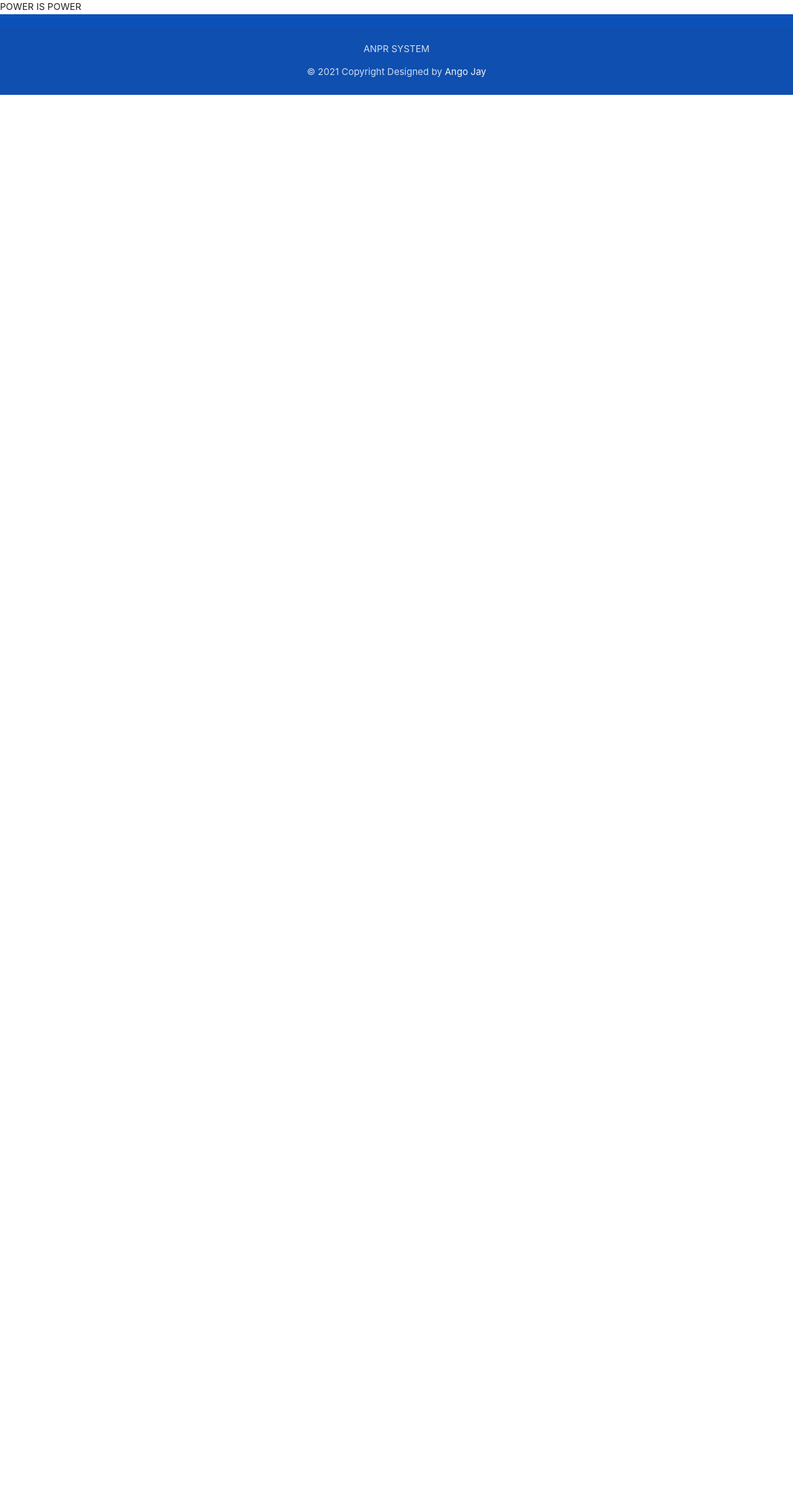
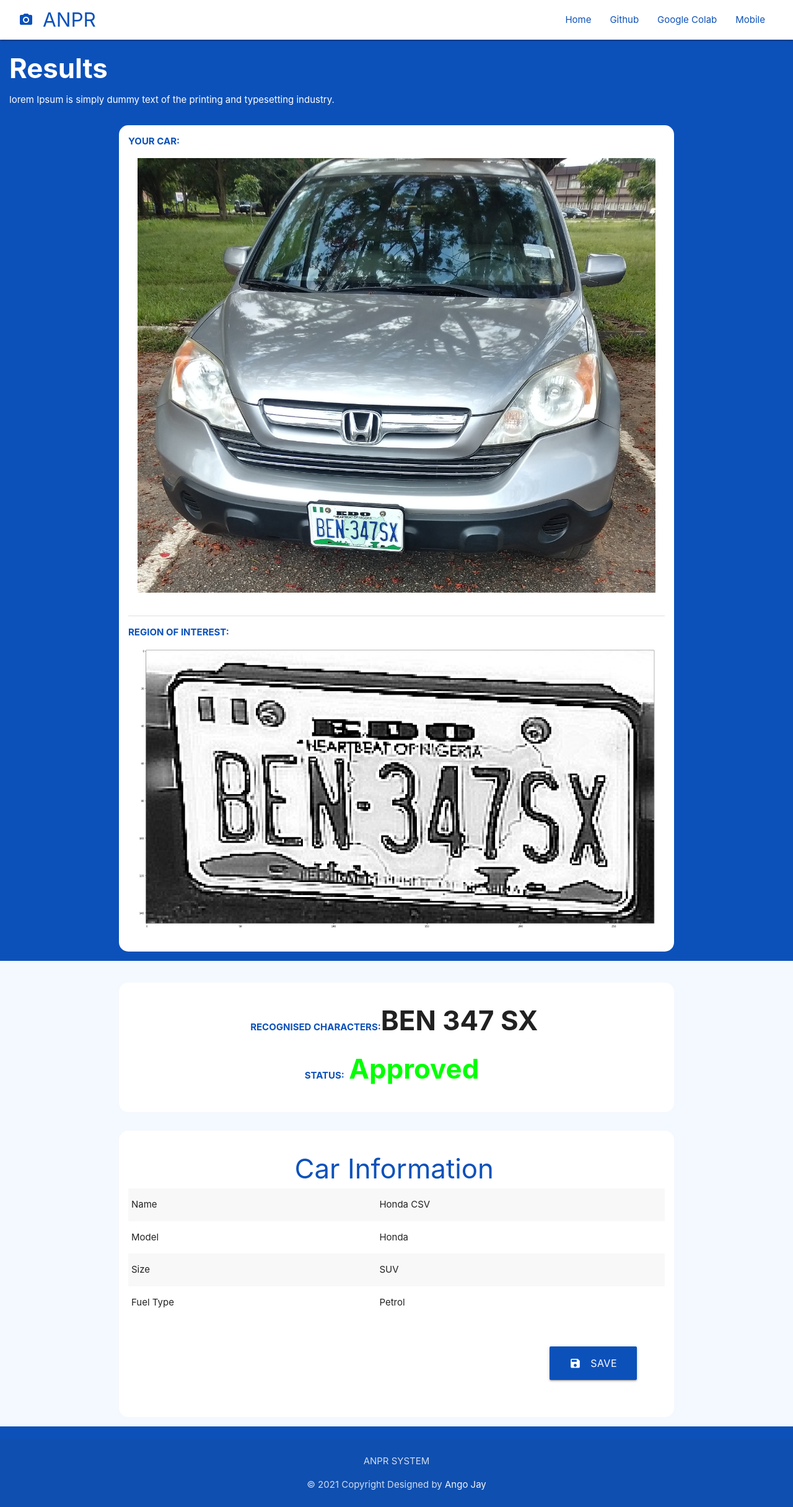
Before and after one commit to Ango-Jay/anpr-front, a React (Create React App) app: page /result in a window 1280 px wide. Shown: the whole page at 62% size. Before the commit the page ends 800 px from the top, so only its background shows below. Built offline with nearby package versions, Linux system fonts and the light colour scheme.

Commit message:
added result page

```diff
--- a/src/components/bgImgContainer.jsx
+++ b/src/components/bgImgContainer.jsx
@@ -1,7 +1,7 @@
 import React, { useState } from "react";
 import Button from "./button";
 import NavBar from "./navBar";
-import LargeBg from "../../public/assets/bg-img5-min.jpg"
+import LargeBg from "../../public/assets/bg-img5-min.jpg";
 
 const BgImgContainer = () => {
   const buttonStyle = {
@@ -11,15 +11,17 @@ const BgImgContainer = () => {
   const [change, setChange] = useState("");
   return (
     <div>
- <div className="show-on-large hide-on-med-and-down"> <NavBar /></div>
+      <div className="show-on-large hide-on-med-and-down">
+        <NavBar />
+      </div>
       <div className="home-main-lg">
         <div className="home-main">
           <div className="home-main-content">
-    <div className="hide-on-large-only">
-   <div className="container">
+            <div className="hide-on-large-only container">
               <div className="row">
                 <NavBar />
-        </div></div></div>
+              </div>
+            </div>
             <div className="pt-main"></div>
             <div className="container">
               <div className="row">
@@ -29,11 +31,16 @@ const BgImgContainer = () => {
                     <p>providing security using computer vision</p>
                   </div>
                   <div className="disp-flex justify-center flex-dir-column align-item-center hide-on-large-only">
-                <Button buttonIconName="cloud_upload" buttonFunction="Upload" />
+                    <Button
+                      buttonIconName="cloud_upload"
+                      buttonFunction="Upload"
+                      buttonNavigation="/result"
+                    />
                     <Button
                       buttonIconName="code"
                       buttonFunction="View source code"
                       style={buttonStyle}
+                      buttonNavigation="https://github.com/Ango-Jay/anpr-front"
                     />{" "}
                   </div>
                 </div>
@@ -46,19 +53,20 @@ const BgImgContainer = () => {
           <div className="pt-main"></div>
           <h3>Upload Image Here</h3>
           <div className="disp-flex justify-center flex-dir-column align-item-center">
-                <Button buttonIconName="cloud_upload" buttonFunction="Upload" buttonNavigation="/result" />
+            <Button
+              buttonIconName="cloud_upload"
+              buttonFunction="Upload"
+              buttonNavigation="/result"
+            />
             <Button
               buttonIconName="code"
               buttonFunction="View source code"
-                  style={buttonStyle} buttonNavigation="https://github.com/Ango-Jay/anpr-front"
+              style={buttonStyle}
+              buttonNavigation="https://github.com/Ango-Jay/anpr-front"
             />{" "}
             <p className="gray-txt">* only .PNG, .JPG files are allowed</p>
           </div>
         </div>
-
-
-
-
       </div>
     </div>
   );
--- a/src/components/navBar.jsx
+++ b/src/components/navBar.jsx
@@ -1,20 +1,20 @@
-import React, {useEffect} from "react";
+import React, { useEffect } from "react";
 import M from "materialize-css/dist/js/materialize.min.js";
 
 const NavBar = () => {
-  useEffect(()=>{
+  useEffect(() => {
     let sidenav = document.querySelector("#mobile-demo");
-    M.Sidenav.init(sidenav, {})
-  })
-
+    M.Sidenav.init(sidenav, {});
+  });
 
   return (
-
     <div>
       <nav>
         <div className="nav-wrapper">
           <a href="#!" className="brand-logo">
-            <i className="material-icons">camera_alt</i>
+            <p className="remove-margin">
+              <i className="material-icons">camera_alt</i>ANPR
+            </p>
           </a>
           <a href="#!" data-target="mobile-demo" className="sidenav-trigger">
             <i className="material-icons">menu</i>
@@ -46,7 +46,6 @@ const NavBar = () => {
         <li>
           <a href="collapsible.html">Google Colab</a>
         </li>
-
       </ul>
     </div>
   );
--- a/src/pages/result/result.jsx
+++ b/src/pages/result/result.jsx
@@ -1,12 +1,79 @@
 import React from "react";
+import Navbar from "../../components/navBar";
+import Button from "../../components/button";
+import carImg from "../../../public/assets/car-min.jpg";
+import licenseImg from "../../../public/assets/license.png";
 
-const Result = ()=>{
-  return(
-    <div>
-    <div>POWER IS POWER</div>
+const Result = () => {
+  return (
+    <div className="result">
+      <div className="result-background-header">
+        <Navbar page="result" />
+        <div className="result-background-title">
+          <h3>Results</h3>
+          <p>
+            lorem Ipsum is simply dummy text of the printing and typesetting
+            industry.
+          </p>
+        </div>
+
+        <div className="container">
+          <div className="row">
+            <div className="col s12 result-section-border1">
+              <p className="result-specification-txt">YOUR CAR:</p>
+              <img src={carImg} className="car-img" alt="car" />
+              <div className="divider my-1"></div>
+              <p className="result-specification-txt">REGION OF INTEREST:</p>
+              <img src={licenseImg} className="license-img" alt="license" />
+            </div>
+          </div>
+        </div>
+      </div>
+      <div className="container">
+        <div className="row negative-row-margin">
+          <div className="col s12 center-align result-section-border1">
+            <p className="result-specification-txt">RECOGNISED CHARACTERS:</p>
+            <h3 className="disp-inline-block">BEN 347 SX</h3>
+            <div>
+              <p className="result-specification-txt">STATUS:</p>
+              <div className="result-status">
+                <h3 className="result-status-txt">Approved</h3>
+              </div>
+            </div>
+          </div>
+          <div className="col s12 result-section-border1">
+            <div className="center-align">
+              <h3 className="landing-text-color-1">Car Information</h3>
+
+              <table className="striped center">
+                <tbody>
+                  <tr>
+                    <td>Name</td>
+                    <td>Honda CSV</td>
+                  </tr>
+                  <tr>
+                    <td>Model</td>
+                    <td>Honda</td>
+                  </tr>
+                  <tr>
+                    <td>Size</td>
+                    <td>SUV</td>
+                  </tr>
+                  <tr className="result-table-style">
+                    <td>Fuel Type</td>
+                    <td>Petrol</td>
+                  </tr>
+                </tbody>
+              </table>
+              <div className="result-button">
+                <Button buttonIconName="save" buttonFunction="Save" />
+              </div>
+            </div>
+          </div>
+        </div>
+      </div>
     </div>
-  )
-}
-
+  );
+};
 
 export default Result;
--- a/src/styles/helpers/_helpers.scss
+++ b/src/styles/helpers/_helpers.scss
@@ -1,5 +1,11 @@
 .disp-flex{
   display: flex;
+}
+.disp-inline{
+  display: inline;
+}
+.disp-inline-block{
+  display: inline-block;
 }
 .flex-dir-column{
 
@@ -20,6 +26,12 @@
 .align-item-center{
   align-items: center;
 }
+.p-1{
+padding: 0.5rem;
+}
+.mt-2{
+  margin-top: 2rem;
+}
 .my-1{
   margin-bottom: 1rem;
   margin-top: 1rem;
@@ -27,6 +39,12 @@
 .my-3{
   margin-bottom: 3rem;
   margin-top: 3rem;
+}
+.remove-margin{
+  margin: 0;
+}
+.negative-row-margin{
+  margin-bottom: 0px;
 }
 ul {
   list-style: none; /* Remove default bullets */
--- a/src/styles/images/_images.scss
+++ b/src/styles/images/_images.scss
@@ -4,4 +4,12 @@ img{
      height: 100vh;
 
   }
+  &.car-img{
+    width: 100%;
+    padding: 1rem;
+  }
+  &.license-img{
+    width: 100%;
+    padding: 1rem;
+  }
 }
--- a/src/styles/navbar/_navbar.scss
+++ b/src/styles/navbar/_navbar.scss
@@ -23,6 +23,7 @@ nav{
 
   }
   & .brand-logo{
+
       @include respond(tab-port){
      color:$landing-theme;}
   }
--- a/src/styles/sections/_sections.scss
+++ b/src/styles/sections/_sections.scss
@@ -12,8 +12,10 @@
                     /* (853 / 1280 * 100) */
 
      &-lg{
+      @include respond(tab-port){
+        display: flex;
+      }
 
-         display: flex;
 
 
            &-upload{
@@ -66,3 +68,55 @@ text-align:center;
                     }
   }
 }
+
+.result{
+  background-color: #f4f8ff;
+  &-background-header{
+    background-color: $landing-theme;
+    //background-image:  linear-gradient( rgba(138, 138, 138, 0.5), rgba(43, 43, 43, 0.5) );
+    color: #fff;
+
+  }
+  &-background-title{
+    padding-left: 1rem;
+  }
+  &-status{
+    //border: 2px solid #00FF00;
+  //  border-radius: 50px;
+    display: inline-block;
+    &-txt{
+      color: #00FF00;
+     // transform: rotate(-10deg);
+      padding-bottom: 1rem;
+      padding-right: 0.5rem;
+      padding-left: 0.5rem;
+      @include respond(phone){
+        padding-bottom: 1.5rem;
+      }
+    }
+  }
+  &-specification-txt{
+    color: $landing-theme;
+    font-weight: 700;
+    display: inline;
+  }
+  &-button{
+    display:flex;
+    justify-content: flex-end;
+    padding: 1rem;
+  }
+  &-section-border1{
+    background-color: #fff;
+    margin: 1rem;
+    padding: 1rem !important;
+    border-radius: 15px;
+  } &-section-border2{
+    background-color: #f6f6f6;
+    margin: 1rem;
+    padding: 1rem !important;
+    border-radius: 15px;
+  }
+  &-table-style{
+    border-bottom: none;
+  }
+}
```
Also changed, not shown: public/assets/car-min.jpg (added), public/assets/license.png (added). Lines whose indentation alone changed are shown as unchanged.
